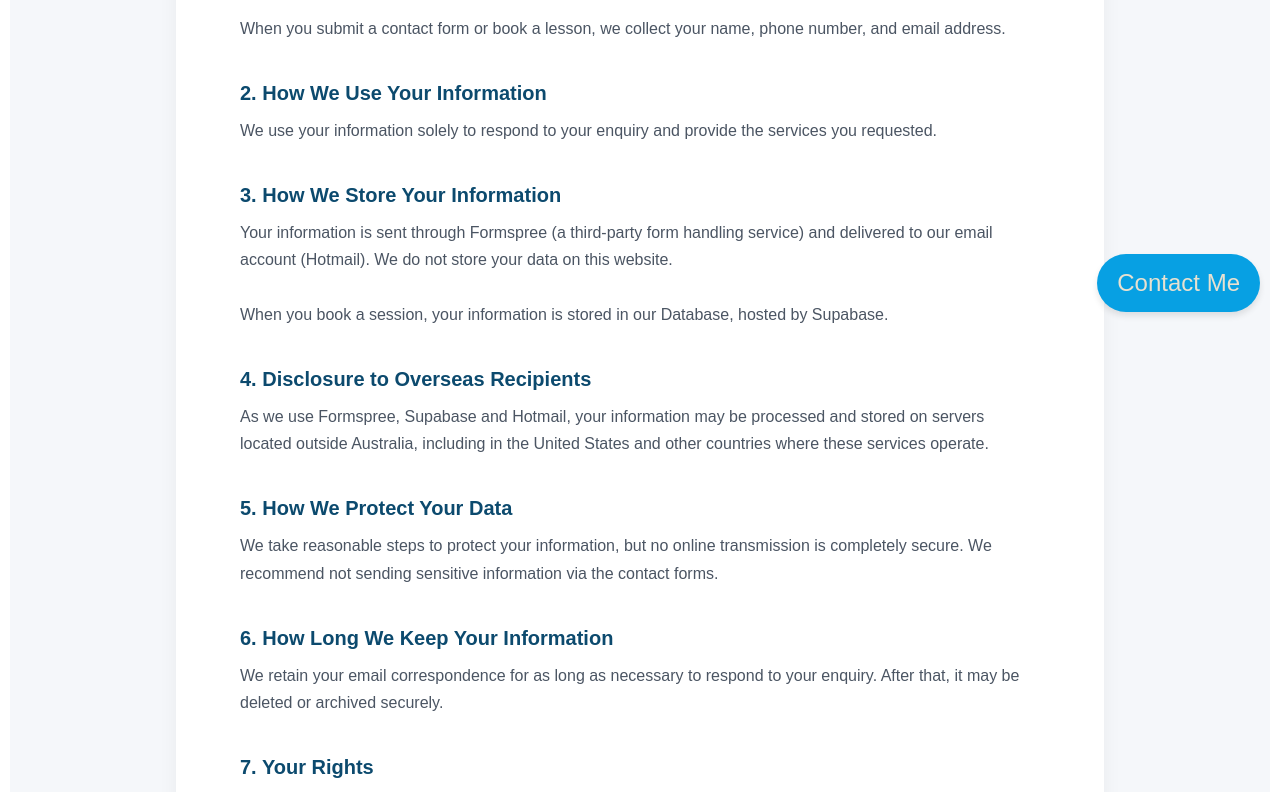
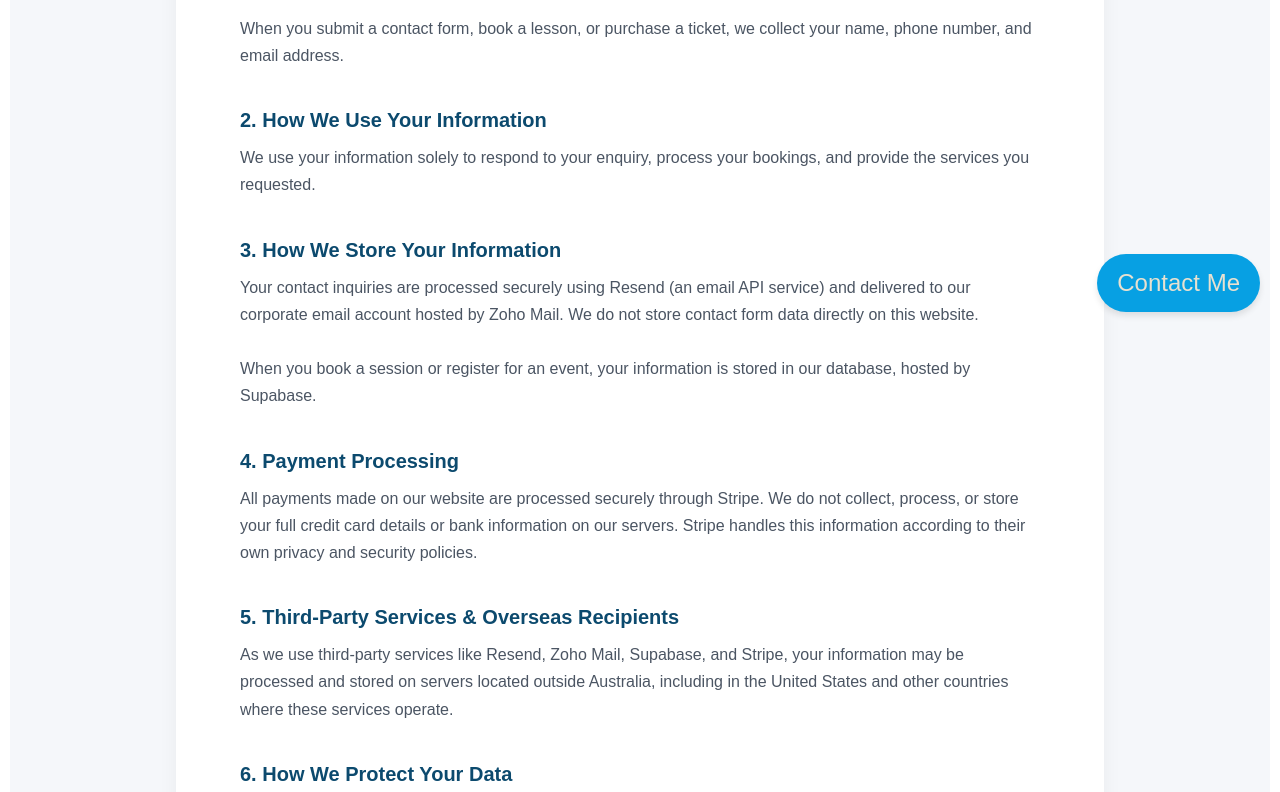
Before and after one commit to irenelalana/personal-website, a Next.js app: page /privacy-policy in a window 1280 px wide. Shown: the part 468-1260 px from the top of the page. Built offline with nearby package versions, Linux system fonts and the light colour scheme; no server answers.

Commit message:
Update privacy policies to new thir parties

```diff
--- a/src/app/privacy-policy/page.tsx
+++ b/src/app/privacy-policy/page.tsx
@@ -15,7 +15,7 @@ export default function PrivacyPolicyPage() {
         <div className={styles.section}>
           <h2 className={styles.sectionTitle}>1. Information We Collect</h2>
           <p className={styles.text}>
-            When you submit a contact form or book a lesson, we collect your name, phone number, and
+            When you submit a contact form, book a lesson, or purchase a ticket, we collect your name, phone number, and
             email address.
           </p>
         </div>
@@ -23,7 +23,7 @@ export default function PrivacyPolicyPage() {
         <div className={styles.section}>
           <h2 className={styles.sectionTitle}>2. How We Use Your Information</h2>
           <p className={styles.text}>
-            We use your information solely to respond to your enquiry and provide
+            We use your information solely to respond to your enquiry, process your bookings, and provide
             the services you requested.
           </p>
         </div>
@@ -31,25 +31,35 @@ export default function PrivacyPolicyPage() {
         <div className={styles.section}>
           <h2 className={styles.sectionTitle}>3. How We Store Your Information</h2>
           <p className={styles.text}>
-            Your information is sent through Formspree (a third-party form handling
-            service) and delivered to our email account (Hotmail). We do not store
-            your data on this website.
+            Your contact inquiries are processed securely using Resend (an email API service)
+            and delivered to our corporate email account hosted by Zoho Mail. We do not store
+            contact form data directly on this website.
             <br /><br />
-            When you book a session, your information is stored in our Database, hosted by Supabase.
+            When you book a session or register for an event, your information is stored in our database, hosted by Supabase.
           </p>
         </div>
 
         <div className={styles.section}>
-          <h2 className={styles.sectionTitle}>4. Disclosure to Overseas Recipients</h2>
+          <h2 className={styles.sectionTitle}>4. Payment Processing</h2>
           <p className={styles.text}>
-            As we use Formspree, Supabase and Hotmail, your information may be processed and
-            stored on servers located outside Australia, including in the United
-            States and other countries where these services operate.
+            All payments made on our website are processed securely through Stripe.
+            We do not collect, process, or store your full credit card details or bank
+            information on our servers. Stripe handles this information according to their
+            own privacy and security policies.
           </p>
         </div>
 
         <div className={styles.section}>
-          <h2 className={styles.sectionTitle}>5. How We Protect Your Data</h2>
+          <h2 className={styles.sectionTitle}>5. Third-Party Services & Overseas Recipients</h2>
+          <p className={styles.text}>
+            As we use third-party services like Resend, Zoho Mail, Supabase, and Stripe,
+            your information may be processed and stored on servers located outside Australia,
+            including in the United States and other countries where these services operate.
+          </p>
+        </div>
+
+        <div className={styles.section}>
+          <h2 className={styles.sectionTitle}>6. How We Protect Your Data</h2>
           <p className={styles.text}>
             We take reasonable steps to protect your information, but no online
             transmission is completely secure. We recommend not sending sensitive
@@ -58,15 +68,15 @@ export default function PrivacyPolicyPage() {
         </div>
 
         <div className={styles.section}>
-          <h2 className={styles.sectionTitle}>6. How Long We Keep Your Information</h2>
+          <h2 className={styles.sectionTitle}>7. How Long We Keep Your Information</h2>
           <p className={styles.text}>
-            We retain your email correspondence for as long as necessary to respond
-            to your enquiry. After that, it may be deleted or archived securely.
+            We retain your email correspondence and booking history for as long as necessary to respond
+            to your enquiry or provide our services. After that, it may be deleted or archived securely.
           </p>
         </div>
 
         <div className={styles.section}>
-          <h2 className={styles.sectionTitle}>7. Your Rights</h2>
+          <h2 className={styles.sectionTitle}>8. Your Rights</h2>
           <p className={styles.text}>
             You can request access to, or correction of, your personal information
             by contacting us.
```
